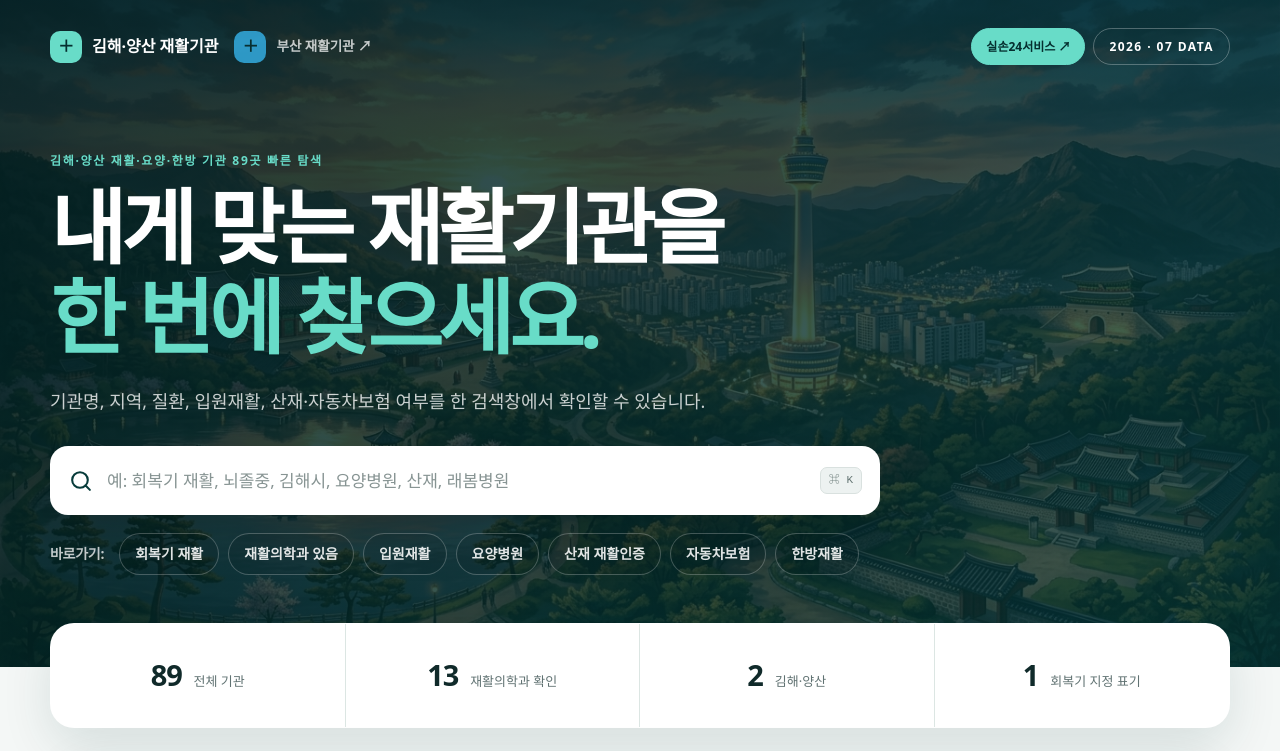
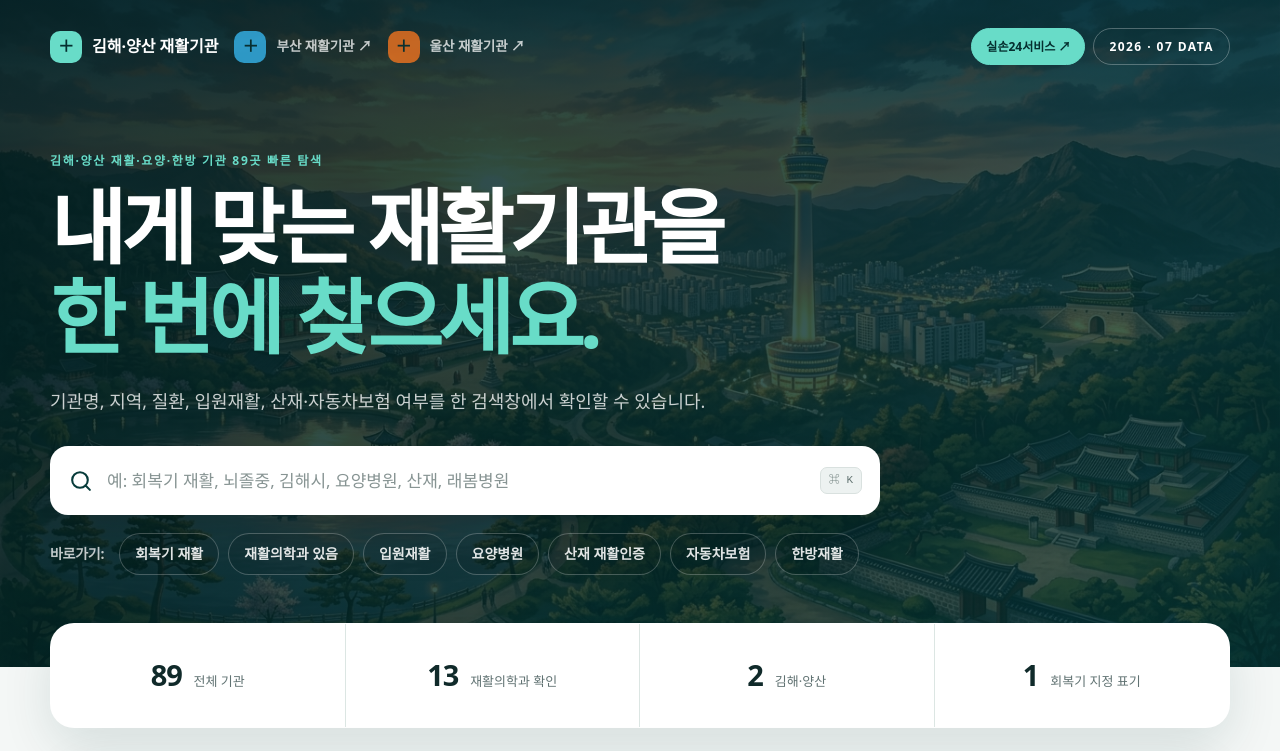
Before and after one commit to nocaptialyouth/gimhaeyangsanrm-r, a plain HTML site: page index.html in a window 1280 px wide. Shown: the top 751 px of the page. Drawn offline with Linux system fonts and the light colour scheme.

Commit message:
Add files via upload

```diff
--- a/index.html
+++ b/index.html
@@ -21,6 +21,10 @@
         <a class="brand" href="https://busanpm-r.vercel.app/" target="_blank" rel="noopener" aria-label="부산 재활기관 가이드로 이동" style="opacity: 0.75; transition: opacity 0.2s;">
           <span class="brand-mark" aria-hidden="true" style="color: var(--teal-950); background: #38bdf8;">＋</span>
           <span style="font-size: 13.5px; font-weight: 800;">부산 재활기관 ↗</span>
+        </a>
+        <a class="brand" href="https://ulsanpm-r.vercel.app/" target="_blank" rel="noopener" aria-label="울산 재활기관 가이드로 이동" style="opacity: 0.75; transition: opacity 0.2s;">
+          <span class="brand-mark" aria-hidden="true" style="color: var(--teal-950); background: #ff781e;">＋</span>
+          <span style="font-size: 13.5px; font-weight: 800;">울산 재활기관 ↗</span>
         </a>
       </div>
       <div class="top-actions">
```
